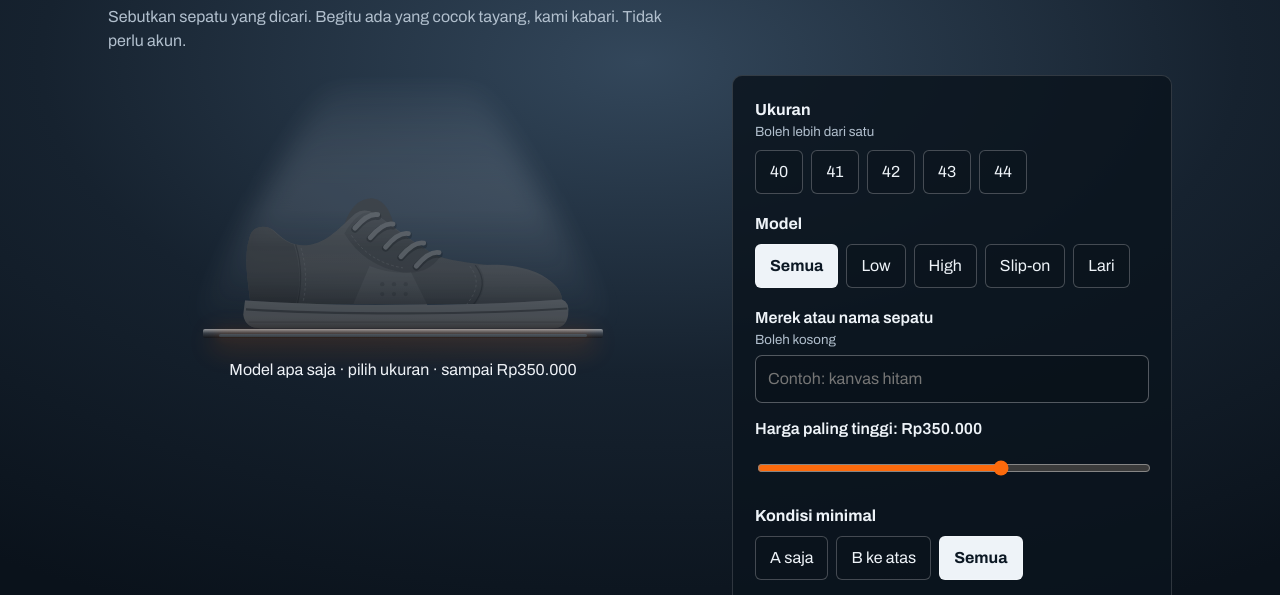
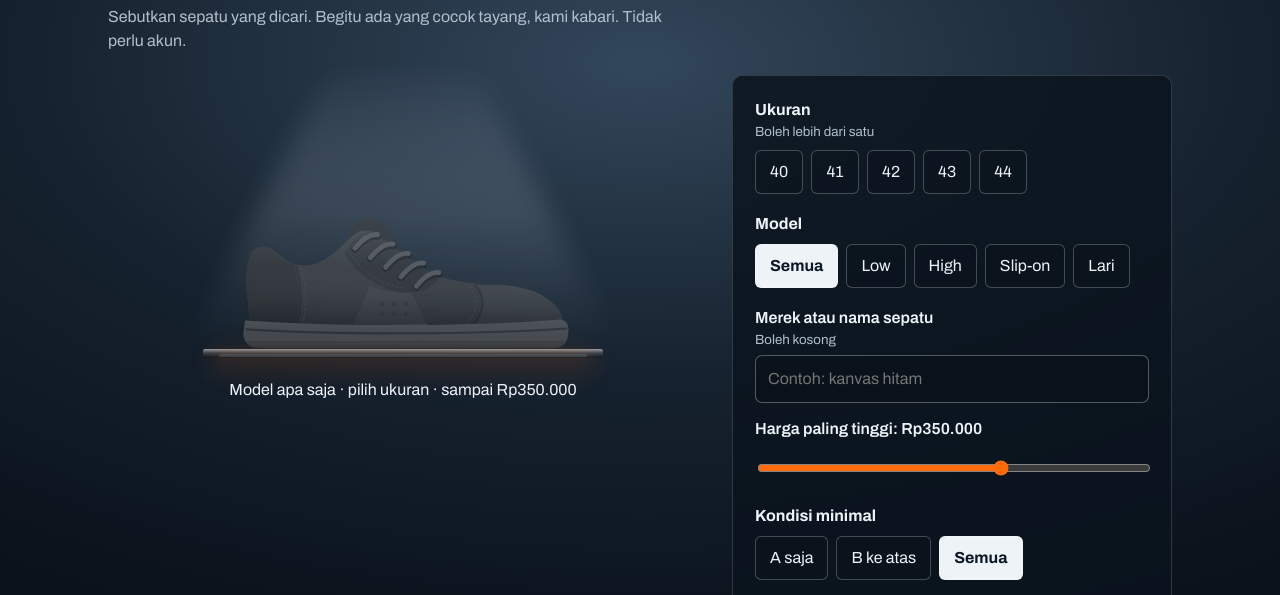
Before and after one commit to babanmisbahudin/mhb-store-demo, a plain HTML site: page kabari.html in a window 1280 px wide. Shown: the part 178-773 px from the top of the page. Drawn offline with Linux system fonts and the light colour scheme.

Commit message:
Perbaiki lampu rak terpotong di HP
Co-Authored-By: Claude Opus 5.5 <noreply@anthropic.com>
Claude-Session: https://claude.ai/code/session_01Rbw62sqVGtdjxqhNVbUM66

```diff
--- a/gaya.css
+++ b/gaya.css
@@ -144,3 +144,9 @@ tr.pilih td{background:#ffffff0d}td small{display:block;color:var(--redup);font-
 @media(max-width:800px){.atas .cr{flex:1 1 auto;width:auto}[data-admin]{gap:12px!important}.atas{gap:8px}table.susun td[data-l=Sepatu]{white-space:normal}}
 .adm main{overflow-x:clip}
 @media(max-width:800px){[data-admin]{flex-wrap:wrap!important}.atas{display:contents}.atas .cr{order:3;flex:1 0 100%}.atas .btn{margin-left:auto}}
+/* lampu selalu muat di dalam rak: diikat dari atas, bukan dari bawah */
+.rakk{--naung:150px;padding-top:var(--naung);margin-top:-84px}.cariin .rakk{--naung:170px;padding-top:var(--naung);margin-top:-60px}
+.rakk .pajang .lampu,.rakk .pajang.kosong .lampu{top:calc(34px - var(--naung));bottom:52px;height:auto}.rakk .pajang.kosong .lampu{bottom:4px}
+.gelap nav.bawah{background:#0a121b}
+@media(max-width:800px){.rakk,.cariin .rakk{--naung:140px;margin:-66px -16px 10px;padding:var(--naung) 22px 24px}}
+@media(max-width:800px){#ck{padding-left:16px;padding-right:16px}}
```
